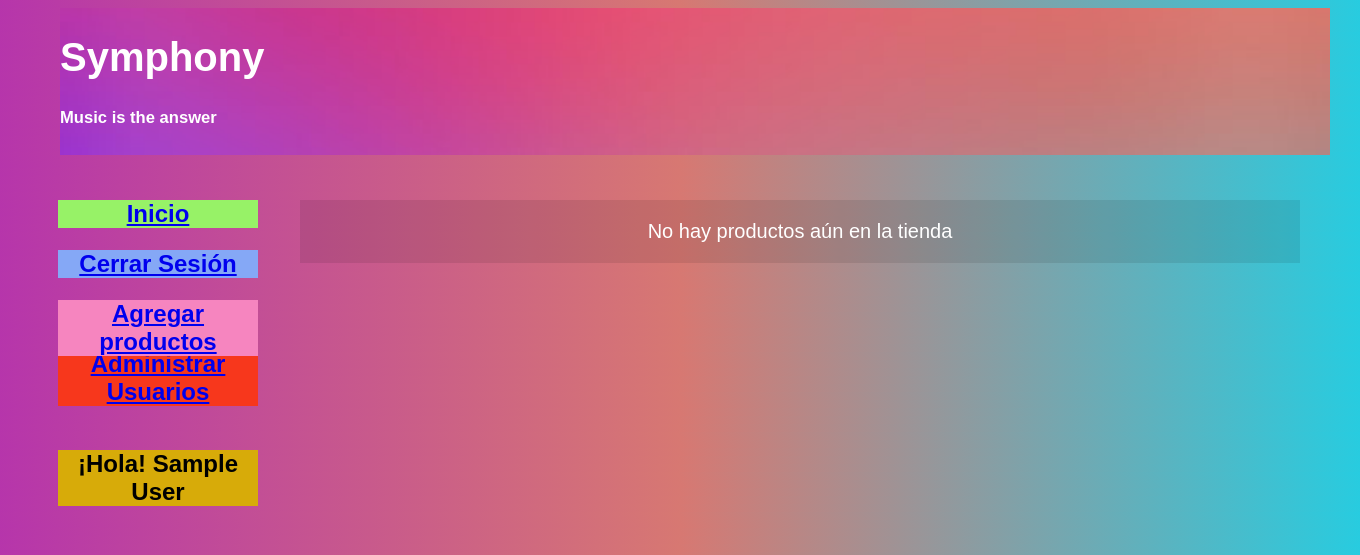
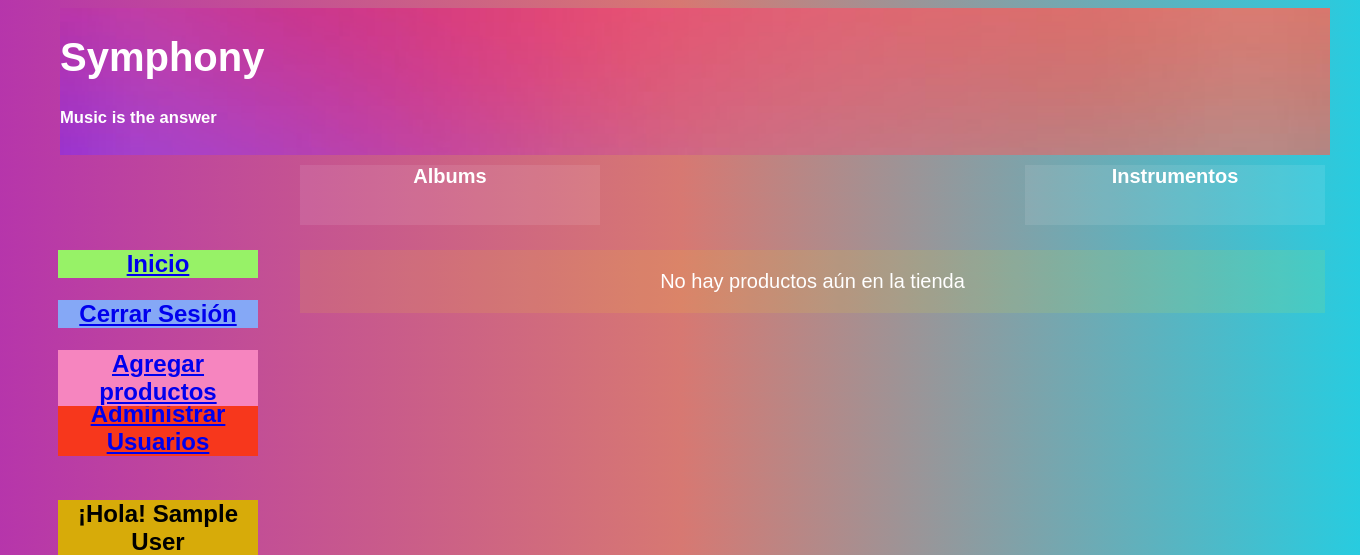
Before and after one commit to GilbertoOne/Proyecto-Web, a PHP site: page / in a window 1360 px wide. Shown: the top 555 px of the page. Run offline with PHP 8.4, Linux system fonts and the light colour scheme; the visitor is signed in with stand-in values (Sample User, id 1); data that the repository does not hold is empty.

Commit message:
Agregados estilos a la página principal no-logged

```diff
--- a/ConexiónBD.php
+++ b/ConexiónBD.php
@@ -9,8 +9,8 @@ function conectar(){
         //Parametros de conexión
         $servername = "localhost";
         $database = "tienda";
-        $username = "Gilberto";
-        $password = "Claro";
+        $username = "root";
+        $password = "maflUAA2018";
 
         // Crear la conexion
         $conn = mysqli_connect($servername, $username, $password, $database);
--- a/Estilo.css
+++ b/Estilo.css
@@ -13,19 +13,17 @@ and open the template in the editor.
     /*background-image: url(Texturas/BG.jpg);*/
     background-image: linear-gradient(180rad,  #27cce0, #d77872, #b635ab);
     font-size: 15pt;
-
-
 }
 
 #productos {
     color: white;
     position: absolute;
     visibility: visible;
-    top: 200px;
+    top: 250px;
     left: 300px;
-    width: 1000px;
+    width: 1025px;
     text-align: center;
-    background: rgba(0,0,0,.09);
+    background: rgba(255,255,0,.09);
 }
 
 
@@ -33,7 +31,7 @@ and open the template in the editor.
     position: absolute;
     visibility: visible;
     z-index: 2;
-    top: 100px;
+    top: 150px;
 }
 
 #Banner {
@@ -95,7 +111,54 @@ and open the template in the editor.
     width: 200px;
     top: 100px;
     left: 50px;
+    background: rgba(255,255,255,.09);
 }
 #BuscadorProd:hover{
-    background-image: linear-gradient(180rad,  #27cce0, #d77872, #b635ab);
+    width: 224px;
+    transition: .5s;
+    background: rgba(0, 128, 128,.5);
 }
+#Searcher {
+    padding: 20px;
+    display: none;
+}
+
+#UnderBannerButtons {
+
+}
+
+#AlbumsBtn {
+    color: white;
+    position: absolute;
+    visibility: visible;
+    text-align: center;
+    width: 300px;
+    height: 60px;
+    top: 165px;
+    left: 300px;
+    background: rgba(255,255,255,.09);
+}
+
+#AlbumsBtn:hover{
+    height: 80px;
+    transition: .5s;
+    background: rgba(153, 0, 51,.5);
+}
+
+#InstrumentBtn {
+    color: white;
+    position: absolute;
+    visibility: visible;
+    text-align: center;
+    width: 300px;
+    height: 60px;
+    top: 165px;
+    left: 1025px;
+    background: rgba(255,255,255,.09);
+
+}
+#InstrumentBtn:hover{
+    height: 80px;
+    transition: .5s;
+    background: rgba(51, 51, 153,.5);
+}
--- a/index.php
+++ b/index.php
@@ -9,6 +9,10 @@
         <meta charset="UTF-8">
         <title>Symphony</title>
         <link rel="stylesheet" type="text/css" href="Estilo.css">
+
+        <!--Para botones deslizantes-->
+        <script src="https://ajax.googleapis.com/ajax/libs/jquery/3.5.1/jquery.min.js">
+        </script>
     </head>
 
     <body id="cuerpo">
@@ -139,39 +143,41 @@
 
         <!--Botonera-->
         <div id="Botonera">
-
-            <div id="Inicio">
-
-                <a href="index.php"><B>Inicio</B></a>
-
+            <!--Btn inicio-->
+            <div style="cursor:pointer;" onclick="location.href='index.php'" id="Inicio">
+                <B>Inicio</B>
             </div>
 
-            <div id="InicioSesion" style="top:150px">
-
-                <a href="IniciarSesión.php"><B>Iniciar Sesión</B></a>
-
+            <!--Btn Sesión-->
+            <div id="InicioSesion" style="top:150px; cursor:pointer;" onclick="location.href='IniciarSesión.php'">
+                <B>Iniciar Sesión</B>
             </div>
 
-            <div style=" top: 200px;" id="Registrarse">
-
-                <a href="Registrarse.php"><B>Registrarse</B></a>
-
+            <!--Btn Registro-->
+            <div style=" top: 200px; cursor:pointer;" id="Registrarse" onclick="location.href='Registrarse.php'">
+                <B>Registrarse</B>
             </div>
 
-            <div style="top: 450px" id="BuscadorProd">
+            <!--Slide de busqueda-->
+            <script>
+                $(document).ready(function(){
+                    $("#TextoB").click(function(){
+                        $("#Searcher").slideDown("slow");})
+                })
+            </script>
 
-                <B>Buscador de productos</B>
-                <form action="Buscar.php" method="post" style="text-align: center;font-size: 18pt">
+            <div style="top: 350px" id="BuscadorProd">
+                <B id="TextoB">Buscador de productos</B>
+                <form action="Buscar.php" method="post" id="Searcher">
                     <input type="text" name="tema" size="15"> <br>
                     <input type="submit" value="Buscar">
                 </form>
-
             </div>
-    </div>
+        </div>
+        <!--Productos-->
         <div id="productos" >
 
         <?php
-        // put your code here
         include ("ConexiónBD.php");
             $conexion = conectar();
 
@@ -211,13 +217,21 @@
 
             mysqli_close($conexion);
         ?>
-
         <?php
             }
         ?>
-
         </div>
 
+        <!--BotoneraProductos-->
+<!--Gil: Agregar el nombre de la página de los productos que funciona para albumes e instrumentos. Sustituye las xXx. Grasias -->
+        <div id="UnderBannerButtons">
+            <div id="AlbumsBtn"   style="cursor:pointer;" onclick="location.href='xXx.php'">
+                <b>Albums</b>
+            </div>
+            <div id="InstrumentBtn"   style="cursor:pointer;" onclick="location.href='xXx.php'">
+                <b>Instrumentos</b>
+            </div>
+        </div>
     </body>
 
 </html>
```
Also changed, not shown: other parts of Estilo.css (+21 -3 lines).
